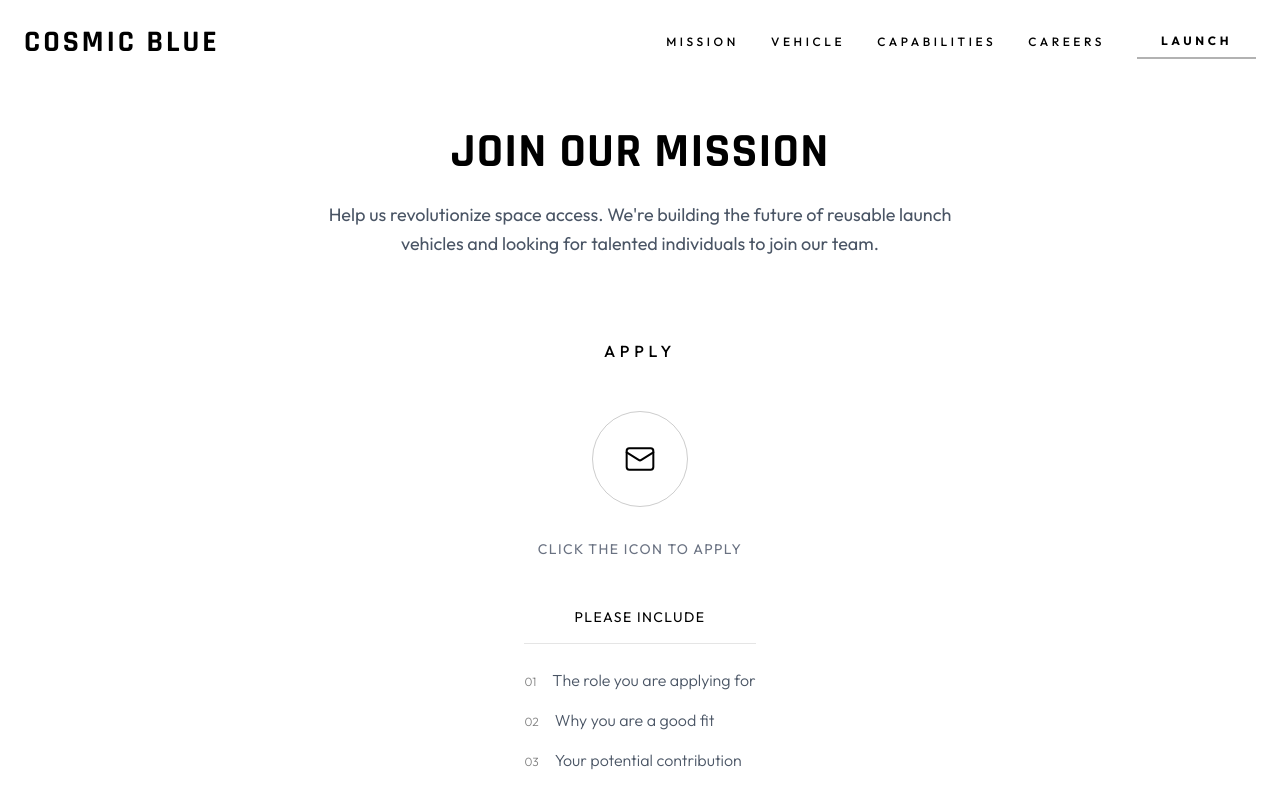
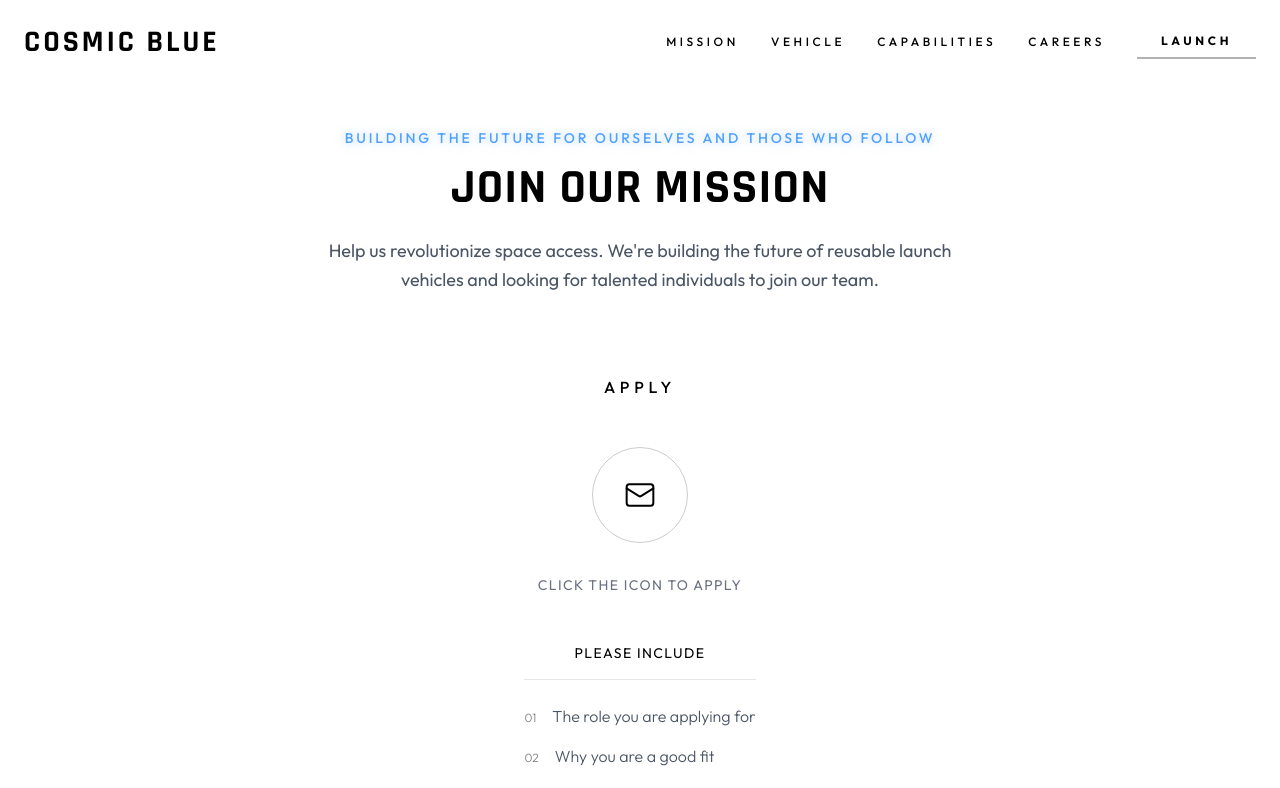
Before and after one commit to Ashwin-07-03/Cosmic-Blue, a Next.js app: page /careers in a window 1280 px wide. Shown: the top 788 px of the page. Built offline with nearby package versions, Linux system fonts and the light colour scheme.

Commit message:
Add new title above JOIN OUR MISSION in careers page

```diff
--- a/src/app/careers/page.tsx
+++ b/src/app/careers/page.tsx
@@ -16,6 +16,9 @@ export default function CareersPage() {
             {/* Hero Section */}
             <section className="pt-32 pb-12 px-6">
                 <div className="container mx-auto max-w-4xl text-center">
+                    <p className="text-blue-400 font-medium tracking-[0.2em] uppercase text-sm mb-4 drop-shadow-[0_0_5px_rgba(96,165,250,0.5)]">
+                        Building the Future for Ourselves and Those Who Follow
+                    </p>
                     <h1 className="text-4xl md:text-5xl font-heading font-bold text-black mb-6 uppercase tracking-wide">
                         Join Our Mission
                     </h1>
```
